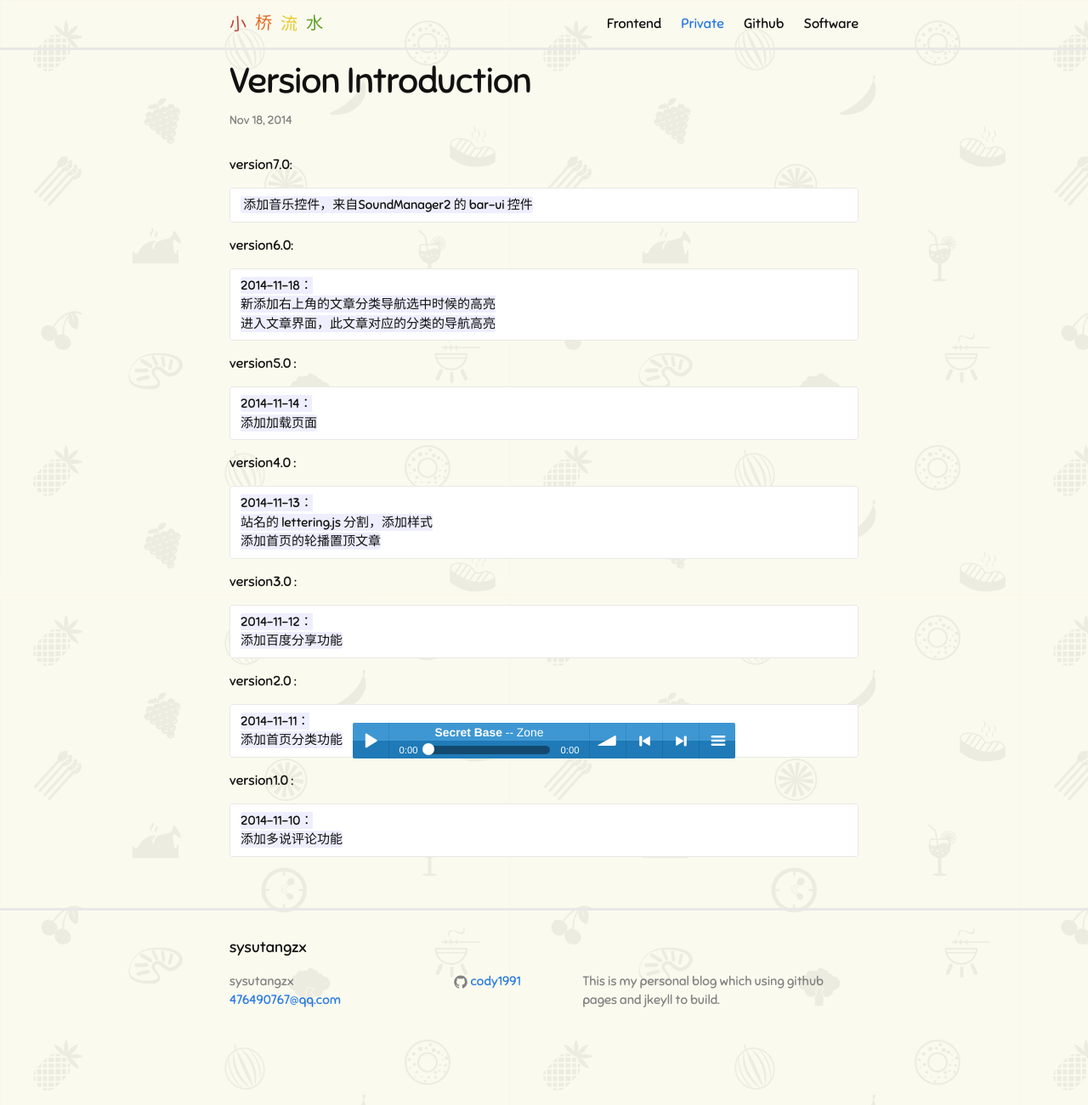
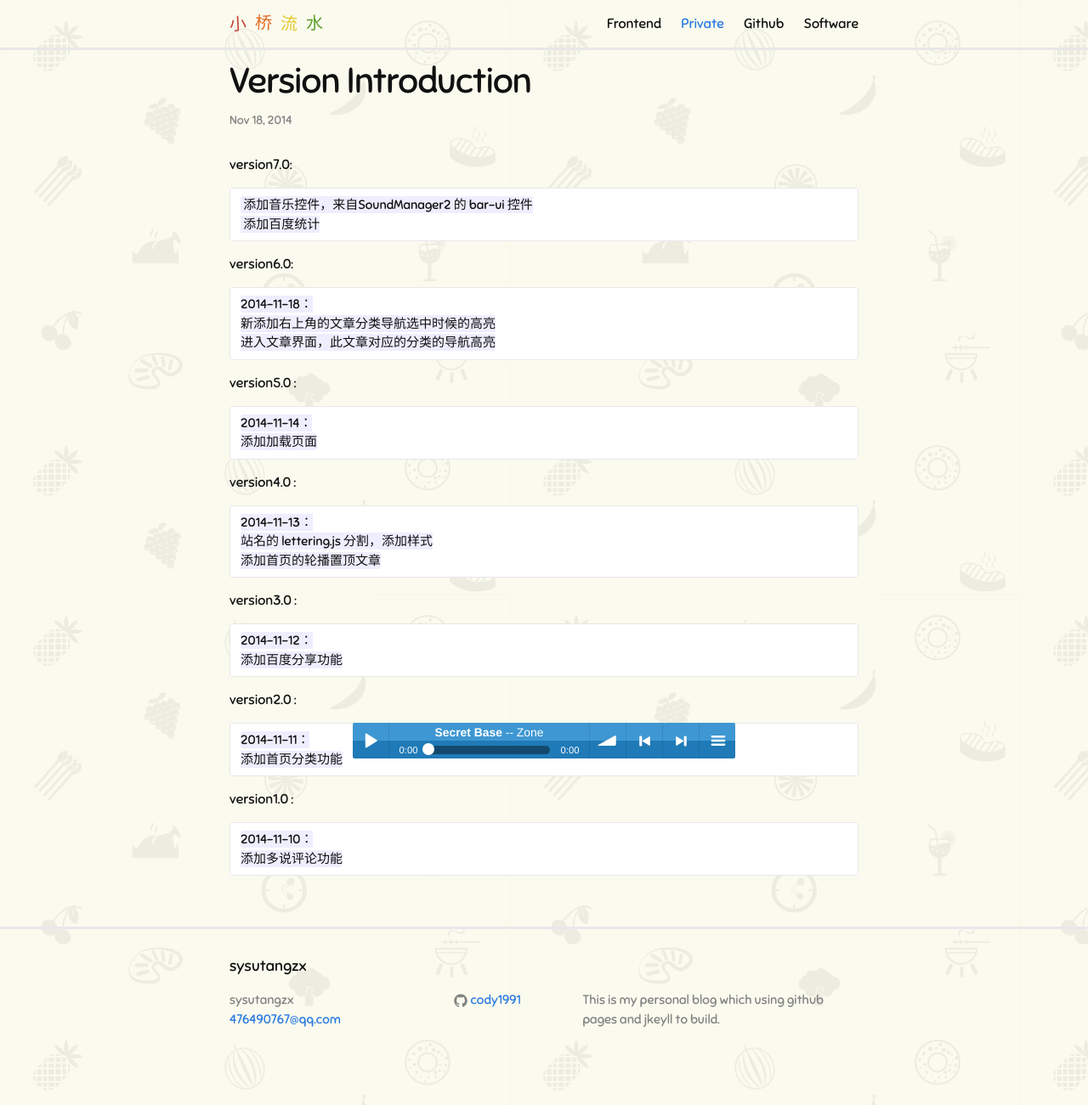
Before and after one commit to luojiyin1987/sysutangzxBlog, a Jekyll site: the page built from _posts/2014-11-18-version-introduction.markdown, in a window 1280 px wide. Shown: the whole page at 85% size. Built offline with Jekyll 4.4.1, drawn with Linux system fonts in a browser that asks for light colours; comment, search, counter and statistics services are not loaded; before the commit the page ends 1279 px from its top, so only the background shows below that.

Commit message:
change blog

```diff
--- a/_posts/2014-11-18-version-introduction.markdown
+++ b/_posts/2014-11-18-version-introduction.markdown
@@ -8,6 +8,7 @@ category: private
 version7.0:
 
 	 添加音乐控件，来自SoundManager2 的 bar-ui 控件
+	 添加百度统计
 
 version6.0:
 
```
